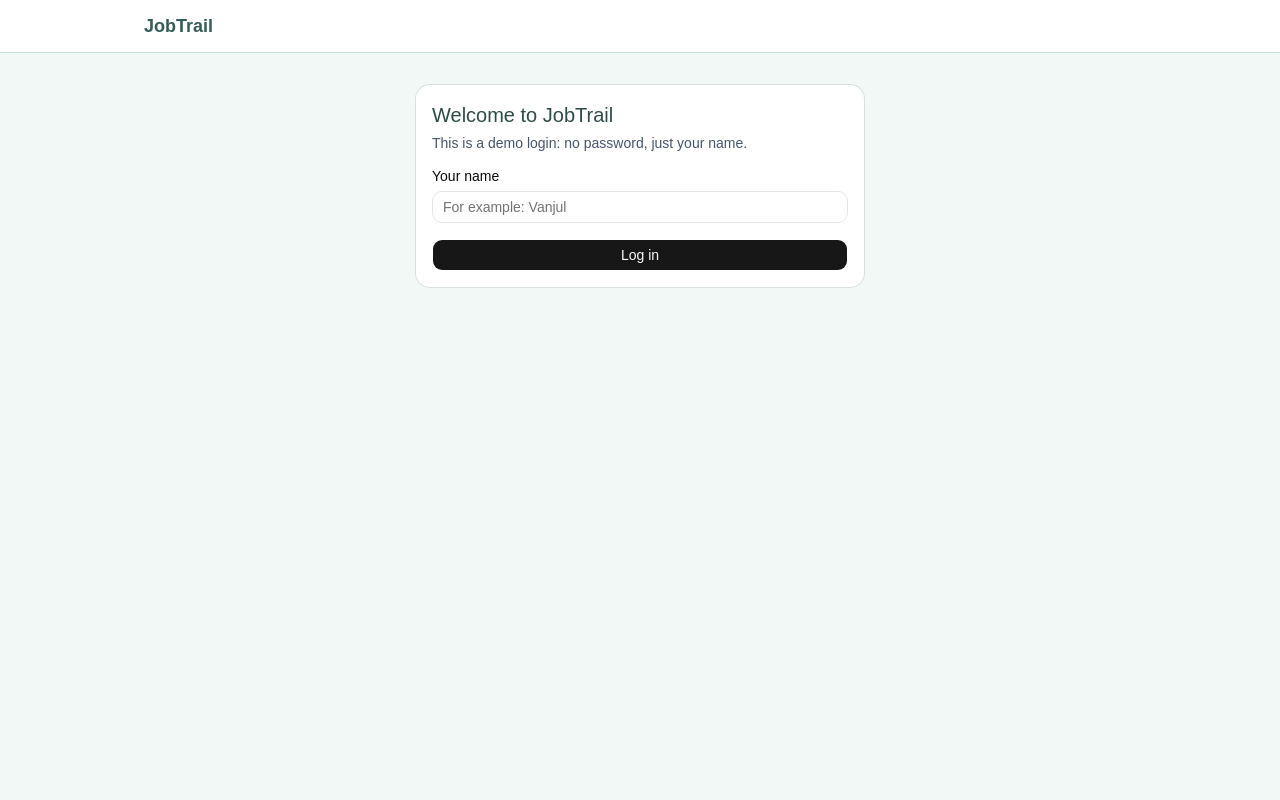
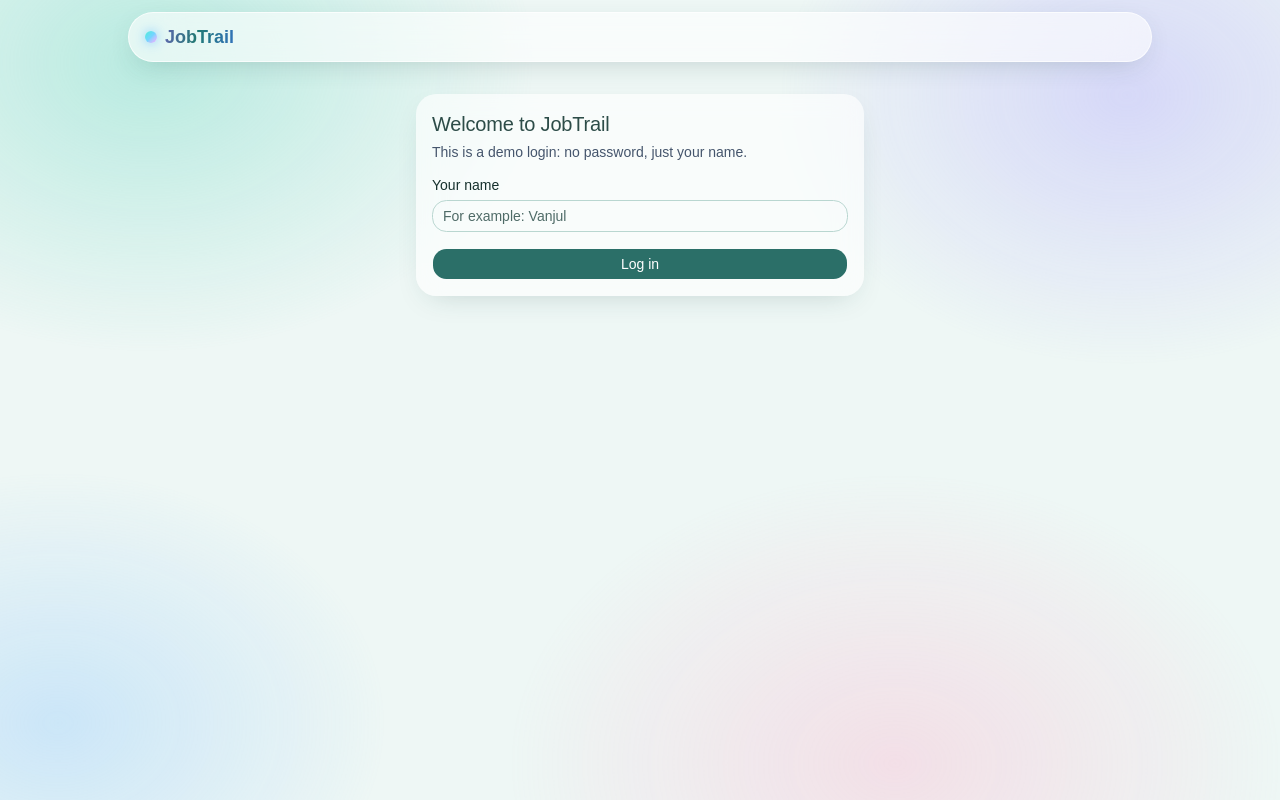
Before and after one commit to vanjulT/jobtrail, a React (Vite) app: page /login in a window 1280 px wide. Built offline with nearby package versions, Linux system fonts and the light colour scheme.

Commit message:
Add opal glow background, glass cards and Unbounded font

```diff
--- a/package.json
+++ b/package.json
@@ -12,6 +12,7 @@
   "dependencies": {
     "@base-ui/react": "^1.9.0",
     "@fontsource-variable/geist": "^5.3.0",
+    "@fontsource-variable/unbounded": "^5.3.0",
     "@tailwindcss/vite": "^4.3.3",
     "class-variance-authority": "^0.7.1",
     "cn": "^0.5.0",
--- a/src/components/Layout.jsx
+++ b/src/components/Layout.jsx
@@ -1,11 +1,14 @@
-import { Outlet } from "react-router-dom"
+import { Outlet, useLocation } from "react-router-dom"
 import Navbar from "@/components/Navbar"
 
 function Layout() {
+  const location = useLocation()
+
   return (
-    <div className="min-h-screen bg-opal-50">
+    <div className="min-h-screen">
       <Navbar />
-      <main className="mx-auto max-w-5xl px-4 py-8">
+      {/* the key changes with the address, so the fade starts again on each page */}
+      <main key={location.pathname} className="page-fade mx-auto max-w-5xl px-4 pb-16 pt-8">
         <Outlet />
       </main>
     </div>
--- a/src/components/Navbar.jsx
+++ b/src/components/Navbar.jsx
@@ -12,13 +12,18 @@ function Navbar() {
   const { userName, isLoggedIn, logout } = useAuth()
 
   return (
-    <header className="border-b border-opal-200 bg-white">
-      <nav className="mx-auto flex max-w-5xl flex-wrap items-center justify-between gap-3 px-4 py-3">
-        <span className="text-lg font-bold text-opal-700">JobTrail</span>
+    <header className="sticky top-0 z-20 px-4 pt-3">
+      <nav className="mx-auto flex max-w-5xl flex-wrap items-center justify-between gap-3 rounded-2xl border border-white/70 bg-white/60 px-4 py-2.5 shadow-[0_8px_30px_-12px_rgba(40,80,75,0.3)] backdrop-blur-xl">
+        <div className="flex items-center gap-2">
+          <span className="h-3 w-3 rounded-full bg-gradient-to-br from-teal-300 via-sky-300 to-fuchsia-300 shadow-[0_0_12px_rgba(120,200,255,0.9)]" />
+          <span className="opal-sheen font-display text-lg font-semibold">
+            JobTrail
+          </span>
+        </div>
 
         {isLoggedIn && (
-          <div className="flex flex-wrap items-center gap-4">
-            <ul className="flex flex-wrap gap-4">
+          <div className="flex flex-wrap items-center gap-3">
+            <ul className="flex flex-wrap gap-1">
               {links.map((link) => (
                 <li key={link.to}>
                   <NavLink
@@ -26,8 +31,8 @@ function Navbar() {
                     end={link.to === "/"}
                     className={({ isActive }) =>
                       isActive
-                        ? "font-semibold text-opal-700 underline underline-offset-4"
-                        : "text-slate-600 hover:text-opal-700"
+                        ? "rounded-full bg-opal-100 px-3 py-1 text-sm font-medium text-opal-800"
+                        : "rounded-full px-3 py-1 text-sm text-slate-600 transition-colors hover:bg-white/80 hover:text-opal-800"
                     }
                   >
                     {link.label}
--- a/src/index.css
+++ b/src/index.css
@@ -2,6 +2,7 @@
 @import "tw-animate-css";
 @import "shadcn/tailwind.css";
 @import "@fontsource-variable/geist";
+@import "@fontsource-variable/unbounded";
 
 @custom-variant dark (&:is(.dark *));
 
@@ -22,6 +23,7 @@
 @theme inline {
   --font-heading: var(--font-sans);
   --font-sans: 'Geist Variable', sans-serif;
+  --font-display: 'Unbounded Variable', sans-serif;
   --color-sidebar-ring: var(--sidebar-ring);
   --color-sidebar-border: var(--sidebar-border);
   --color-sidebar-accent-foreground: var(--sidebar-accent-foreground);
@@ -63,30 +65,30 @@
 }
 
 :root {
-  --background: oklch(1 0 0);
-  --foreground: oklch(0.145 0 0);
-  --card: oklch(1 0 0);
-  --card-foreground: oklch(0.145 0 0);
-  --popover: oklch(1 0 0);
-  --popover-foreground: oklch(0.145 0 0);
-  --primary: oklch(0.205 0 0);
-  --primary-foreground: oklch(0.985 0 0);
-  --secondary: oklch(0.97 0 0);
-  --secondary-foreground: oklch(0.205 0 0);
-  --muted: oklch(0.97 0 0);
-  --muted-foreground: oklch(0.556 0 0);
-  --accent: oklch(0.97 0 0);
-  --accent-foreground: oklch(0.205 0 0);
+  --background: #eef7f5;
+  --foreground: #16302d;
+  --card: rgb(255 255 255 / 0.62);
+  --card-foreground: #16302d;
+  --popover: #ffffff;
+  --popover-foreground: #16302d;
+  --primary: #2b6f68;
+  --primary-foreground: #ffffff;
+  --secondary: #e0f0ec;
+  --secondary-foreground: #16302d;
+  --muted: #e0f0ec;
+  --muted-foreground: #4f6b67;
+  --accent: #e0f0ec;
+  --accent-foreground: #16302d;
   --destructive: oklch(0.577 0.245 27.325);
-  --border: oklch(0.922 0 0);
-  --input: oklch(0.922 0 0);
-  --ring: oklch(0.708 0 0);
+  --border: #cfe5e0;
+  --input: #b9d6d0;
+  --ring: #6fada3;
   --chart-1: oklch(0.87 0 0);
   --chart-2: oklch(0.556 0 0);
   --chart-3: oklch(0.439 0 0);
   --chart-4: oklch(0.371 0 0);
   --chart-5: oklch(0.269 0 0);
-  --radius: 0.625rem;
+  --radius: 0.9rem;
   --sidebar: oklch(0.985 0 0);
   --sidebar-foreground: oklch(0.145 0 0);
   --sidebar-primary: oklch(0.205 0 0);
@@ -141,4 +143,64 @@
   html {
     @apply font-sans;
   }
+  h1,
+  h2,
+  [data-slot="card-title"] {
+    font-family: var(--font-display);
+    font-weight: 500;
+    letter-spacing: -0.01em;
+  }
 }
+
+/* The opal glow: four soft colours that drift slowly behind the whole app */
+body::before {
+  content: "";
+  position: fixed;
+  inset: 0;
+  z-index: -1;
+  background:
+    radial-gradient(40rem 30rem at 12% 8%, rgb(120 220 200 / 0.45), transparent 60%),
+    radial-gradient(36rem 28rem at 88% 12%, rgb(170 160 255 / 0.35), transparent 60%),
+    radial-gradient(40rem 30rem at 70% 95%, rgb(255 170 200 / 0.3), transparent 60%),
+    radial-gradient(34rem 26rem at 5% 90%, rgb(140 200 255 / 0.35), transparent 60%);
+  background-repeat: no-repeat;
+  animation: opal-drift 28s ease-in-out infinite alternate;
+}
+
+@keyframes opal-drift {
+  from {
+    transform: translate3d(0, 0, 0) scale(1);
+  }
+  to {
+    transform: translate3d(-3%, 2%, 0) scale(1.08);
+  }
+}
+
+/* Glass cards: they blur whatever glow is behind them */
+[data-slot="card"] {
+  backdrop-filter: blur(14px);
+  box-shadow: 0 10px 30px -14px rgb(30 80 75 / 0.25);
+}
+
+/* The shimmering logo text */
+.opal-sheen {
+  background: linear-gradient(100deg, #1f7a70, #3a6fd8, #8a5ad8, #1f7a70);
+  background-size: 250% 100%;
+  -webkit-background-clip: text;
+  background-clip: text;
+  color: transparent;
+  animation: opal-sheen 10s linear infinite;
+}
+
+@keyframes opal-sheen {
+  to {
+    background-position: 250% 0;
+  }
+}
+
+@media (prefers-reduced-motion: reduce) {
+  body::before,
+  .opal-sheen {
+    animation: none;
+  }
+}
```
Also changed, not shown: 1 other file (tests, documents, lock files or other folders).
